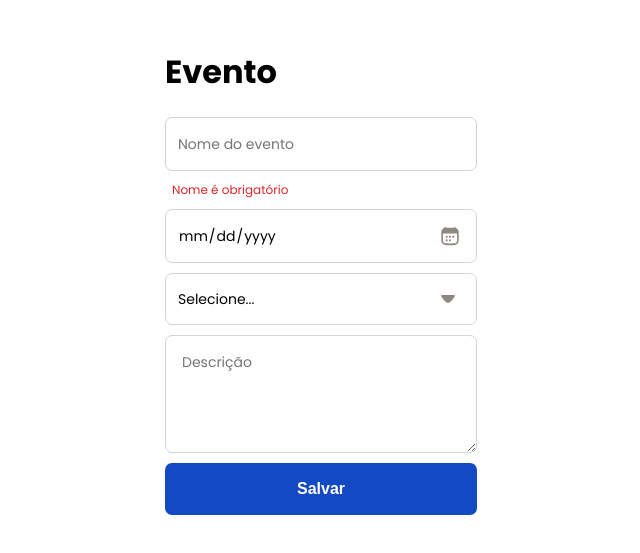
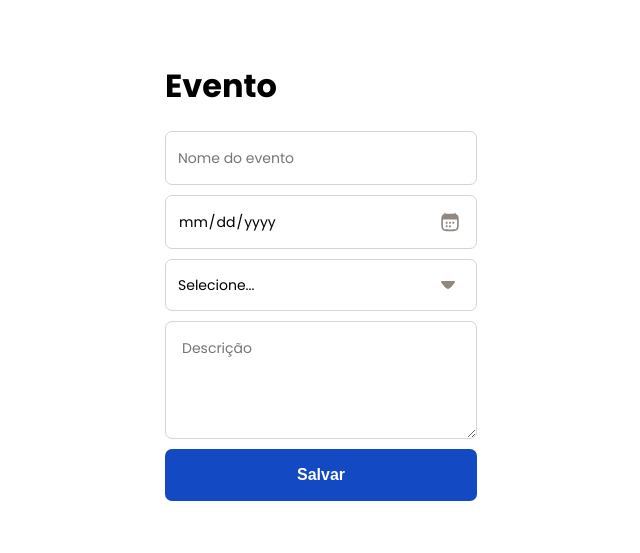
Before and after one commit to macedocmateus/react-form, a React (Vite) app: page / in a window 1280 px wide. Shown: the part 137-690 px from the top of the page, without its empty margins (327-967 px from the left). Built offline with nearby package versions, Linux system fonts and the light colour scheme.

Commit message:
retrieving validation error and show to user

```diff
--- a/src/App.tsx
+++ b/src/App.tsx
@@ -8,26 +8,30 @@ type FormData = {
     name: string;
     date: string;
     subject: string;
-    message: string;
+    description: string;
 };
 
 const schema = yup.object({
     name: yup.string().required("Nome é obrigatório"),
     date: yup.string().required("Data é obrigatória"),
     subject: yup.string().required("Selecione um assunto"),
-    message: yup
+    description: yup
         .string()
         .required("Mensagem é obrigatória")
         .min(10, "A descrição precisa ter pelo menos 10 caracteres"),
 });
 
 export default function App() {
-    const { control, handleSubmit } = useForm<FormData>({
+    const {
+        control,
+        handleSubmit,
+        formState: { errors },
+    } = useForm<FormData>({
         defaultValues: {
             name: "",
             date: "",
             subject: "",
-            message: "",
+            description: "",
         },
 
         resolver: yupResolver(schema),
@@ -54,7 +58,9 @@ export default function App() {
                     )}
                 ></Controller>
 
-                <span className="error">Nome é obrigatório</span>
+                {errors.name?.message && (
+                    <span className="error">{errors.name.message}</span>
+                )}
 
                 <Controller
                     control={control}
@@ -68,6 +74,10 @@ export default function App() {
                         />
                     )}
                 ></Controller>
+
+                {errors.date?.message && (
+                    <span className="error">{errors.date.message}</span>
+                )}
 
                 <Controller
                     control={control}
@@ -86,13 +96,21 @@ export default function App() {
                     )}
                 ></Controller>
 
+                {errors.subject?.message && (
+                    <span className="error">{errors.subject.message}</span>
+                )}
+
                 <Controller
                     control={control}
-                    name="message"
+                    name="description"
                     render={({ field }) => (
                         <textarea placeholder="Descrição" rows={4} {...field} />
                     )}
                 ></Controller>
+
+                {errors.description?.message && (
+                    <span className="error">{errors.description.message}</span>
+                )}
 
                 <button type="submit">Salvar</button>
             </form>
```
